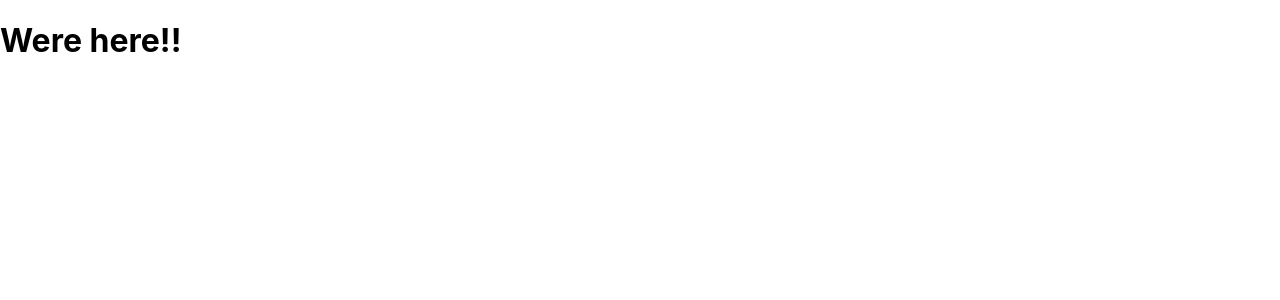
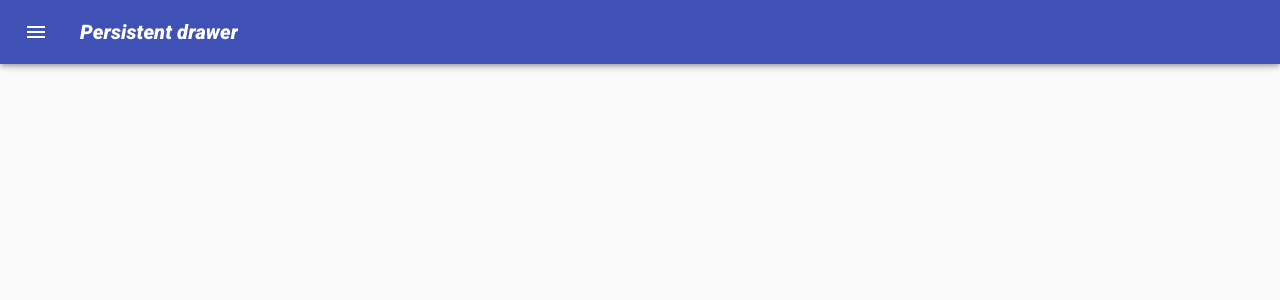
Before and after one commit to dbaramo/color-palette, a React (Create React App) app: page /palette/new in a window 1280 px wide. Shown: the top 300 px of the page. Built offline with nearby package versions, Linux system fonts and the light colour scheme.

Commit message:
added NewPaletteForm.js

```diff
--- a/package.json
+++ b/package.json
@@ -3,11 +3,9 @@
   "version": "0.1.0",
   "private": true,
   "dependencies": {
-    "@emotion/react": "^11.8.1",
-    "@emotion/styled": "^11.8.1",
+    "@material-ui/core": "^4.12.3",
+    "@material-ui/icons": "^4.11.2",
     "@material-ui/styles": "^4.11.4",
-    "@mui/icons-material": "^5.4.2",
-    "@mui/material": "^5.4.3",
     "@testing-library/jest-dom": "^5.16.2",
     "@testing-library/react": "^12.1.3",
     "@testing-library/user-event": "^13.5.0",
--- a/src/NewPaletteForm.js
+++ b/src/NewPaletteForm.js
@@ -1,13 +1,146 @@
 import { Component } from "react";
+import classNames from 'classnames';
+import { withStyles } from '@material-ui/core/styles';
+import Drawer from '@material-ui/core/Drawer';
+import CssBaseline from '@material-ui/core/CssBaseline';
+import AppBar from '@material-ui/core/AppBar';
+import Toolbar from '@material-ui/core/Toolbar';
+import List from '@material-ui/core/List';
+import Typography from '@material-ui/core/Typography';
+import Divider from '@material-ui/core/Divider';
+import IconButton from '@material-ui/core/IconButton';
+import MenuIcon from '@material-ui/icons/Menu';
+import ChevronLeftIcon from '@material-ui/icons/ChevronLeft';
+
+
+const drawerWidth = 240;
+
+const styles = theme => ({
+  root: {
+    display: 'flex',
+  },
+  appBar: {
+    transition: theme.transitions.create(['margin', 'width'], {
+      easing: theme.transitions.easing.sharp,
+      duration: theme.transitions.duration.leavingScreen,
+    }),
+  },
+  appBarShift: {
+    width: `calc(100% - ${drawerWidth}px)`,
+    marginLeft: drawerWidth,
+    transition: theme.transitions.create(['margin', 'width'], {
+      easing: theme.transitions.easing.easeOut,
+      duration: theme.transitions.duration.enteringScreen,
+    }),
+  },
+  menuButton: {
+    marginLeft: 12,
+    marginRight: 20,
+  },
+  hide: {
+    display: 'none',
+  },
+  drawer: {
+    width: drawerWidth,
+    flexShrink: 0,
+  },
+  drawerPaper: {
+    width: drawerWidth,
+  },
+  drawerHeader: {
+    display: 'flex',
+    alignItems: 'center',
+    padding: '0 8px',
+    ...theme.mixins.toolbar,
+    justifyContent: 'flex-end',
+  },
+  content: {
+    flexGrow: 1,
+    padding: theme.spacing.unit * 3,
+    transition: theme.transitions.create('margin', {
+      easing: theme.transitions.easing.sharp,
+      duration: theme.transitions.duration.leavingScreen,
+    }),
+    marginLeft: -drawerWidth,
+  },
+  contentShift: {
+    transition: theme.transitions.create('margin', {
+      easing: theme.transitions.easing.easeOut,
+      duration: theme.transitions.duration.enteringScreen,
+    }),
+    marginLeft: 0,
+  },
+});
 
 class NewPaletteForm extends Component {
-    render(){
+    constructor(props){
+        super(props);
+    }
+    state = {
+        open: false,
+      };
+
+      handleDrawerOpen = () => {
+        this.setState({ open: true });
+      };
+
+      handleDrawerClose = () => {
+        this.setState({ open: false });
+      };
+
+      render() {
+        const { classes } = this.props;
+        const { open } = this.state;
+
         return (
-            <div>
-                <h1>Were here!!</h1>
-            </div>
-        )
-    }
+          <div className={classes.root}>
+            <CssBaseline />
+            <AppBar
+              position="fixed"
+              className={classNames(classes.appBar, {
+                [classes.appBarShift]: open,
+              })}
+            >
+              <Toolbar disableGutters={!open}>
+                <IconButton
+                  color="inherit"
+                  aria-label="Open drawer"
+                  onClick={this.handleDrawerOpen}
+                  className={classNames(classes.menuButton, open && classes.hide)}
+                >
+                  <MenuIcon />
+                </IconButton>
+                <Typography variant="h6" color="inherit" noWrap>
+                  Persistent drawer
+                </Typography>
+              </Toolbar>
+            </AppBar>
+            <Drawer
+              className={classes.drawer}
+              variant="persistent"
+              anchor="left"
+              open={open}
+              classes={{
+                paper: classes.drawerPaper,
+              }}
+            >
+              <div className={classes.drawerHeader}>
+                <IconButton onClick={this.handleDrawerClose}>
+                  <ChevronLeftIcon />
+                </IconButton>
+              </div>
+              <Divider />
+            </Drawer>
+            <main
+              className={classNames(classes.content, {
+                [classes.contentShift]: open,
+              })}
+            >
+              <div className={classes.drawerHeader} />
+            </main>
+          </div>
+        );
+      }
 }
 
-export default NewPaletteForm;
+export default withStyles(styles, { withTheme: true })(NewPaletteForm);
--- a/src/Palette.js
+++ b/src/Palette.js
@@ -4,7 +4,7 @@
 import PaletteFooter from "./PaletteFooter";
 import { withStyles } from "@material-ui/styles";
 import styles from "./styles/PaletteStyles";
-import { style } from "@mui/system";
+// import { style } from "@material-ui/system";
 
 class Palette extends Component {
     constructor(props){
```
Also changed, not shown: src/Navbar.js (+6 -6 lines), 1 other file (tests, documents, lock files or other folders).
